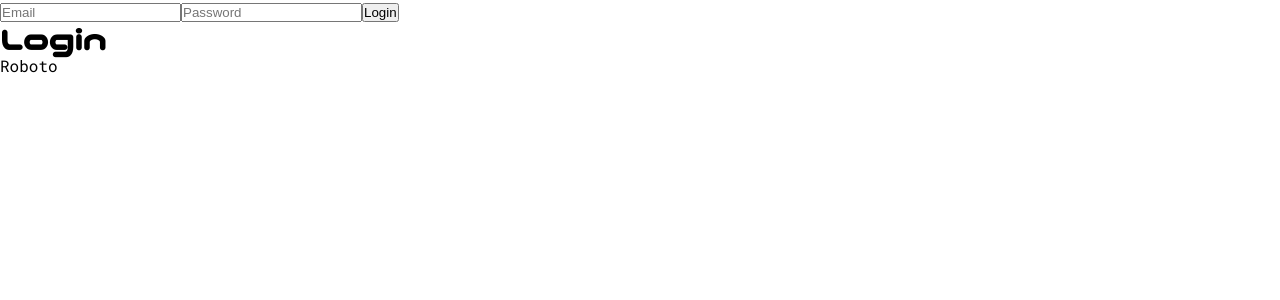
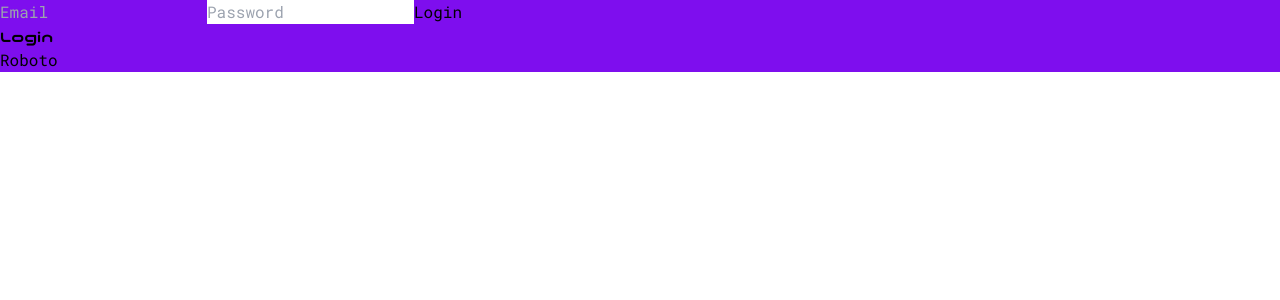
Before and after one commit to FullStack-Elite-Bootcamp-IV/social-media-front, a Next.js app: page /pages/login in a window 1280 px wide. Shown: the top 300 px of the page. Built offline with nearby package versions, Linux system fonts and the light colour scheme.

Commit message:
tailwind and colors full

```diff
--- a/src/app/globals.css
+++ b/src/app/globals.css
@@ -1,3 +1,7 @@
+@tailwind base;
+@tailwind components;
+@tailwind utilities;
+
 * {
   padding: 0;
   margin: 0;
--- a/src/app/pages/login/page.tsx
+++ b/src/app/pages/login/page.tsx
@@ -31,9 +31,9 @@ const Login = () => {
 
 
     return (
-        <main className="bg-black">
+        <main className="bg-liquidLava">
             <form id="loginForm" onSubmit={handleLogin}>
-                <input type="email" id="email" placeholder="Email" required onChange={(e) => setEmail(e.target.value)}></input>
+                <input className="bg-liquidLava" type="email" id="email" placeholder="Email" required onChange={(e) => setEmail(e.target.value)}></input>
                 <input type="password" id="password" placeholder="Password" required onChange={(e) => setPassword(e.target.value)}></input>
                 <button type="submit">
                     Login
--- a/tailwind.config.ts
+++ b/tailwind.config.ts
@@ -13,6 +13,14 @@ const config: Config = {
         "gradient-conic":
           "conic-gradient(from 180deg at 50% 50%, var(--tw-gradient-stops))",
       },
+      colors: {
+        'liquidLava': '#7E0EEE',
+        'ligthPurple': '#AC10F5',
+        'darkVoid': '#151419',
+        'blancoHueso': '#FBFBFB',
+        'dustyGray': '#878787',
+        'slateGray': '#262626',
+      },
     },
   },
   plugins: [],
```
